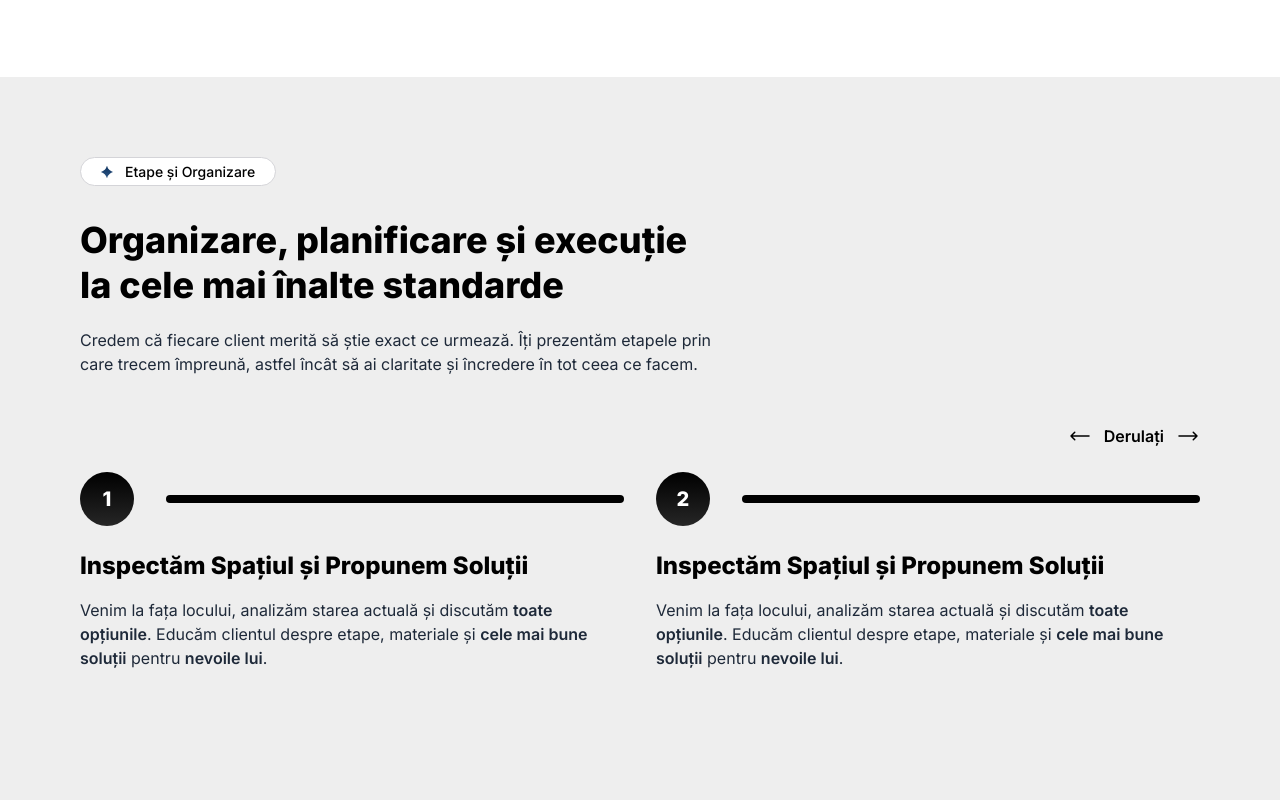
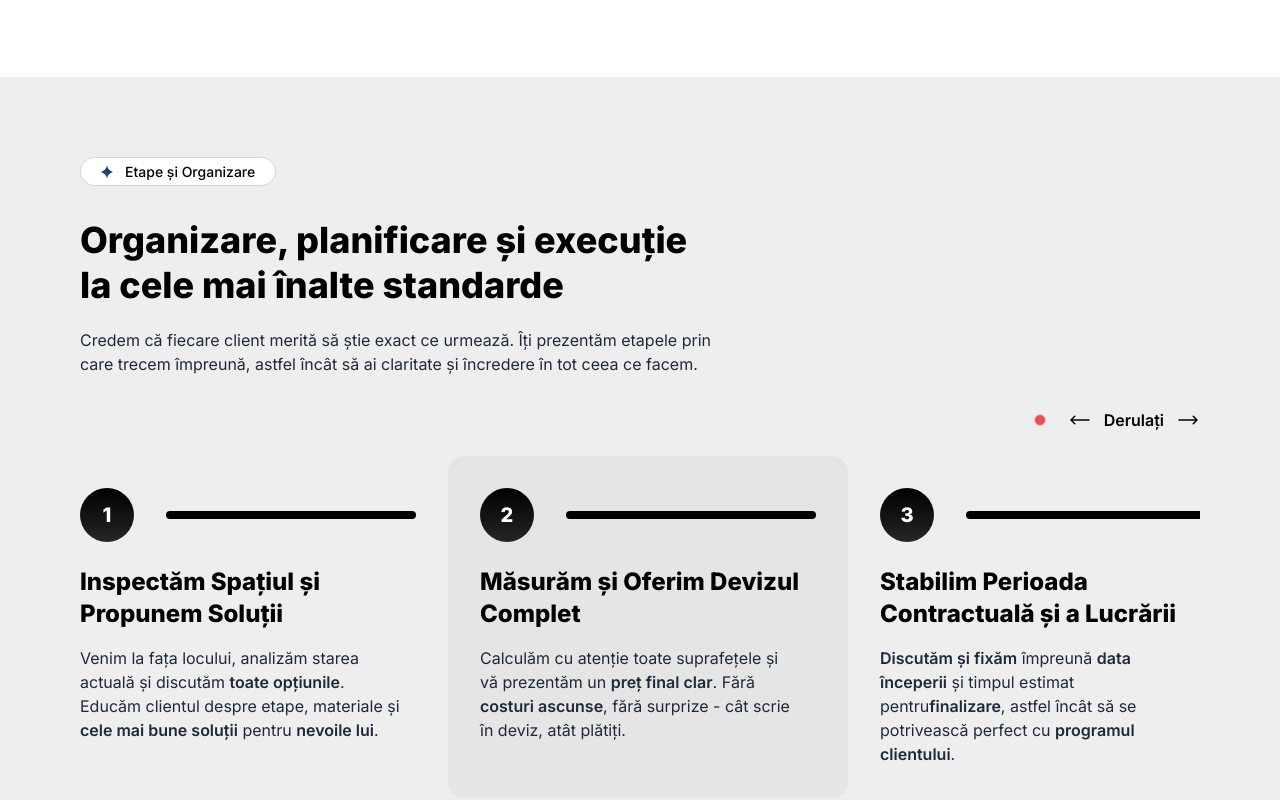
Before and after one commit to Glassto/venncoat, a React (Vite) app: page / in a window 1280 px wide. Shown: the part 2049-2849 px from the top of the page. Before the commit the page ends 2815 px from the top, so only its background shows below. Built offline with nearby package versions, Linux system fonts and the light colour scheme.

Commit message:
Implemented the Steps component

```diff
--- a/src/sections/Steps.jsx
+++ b/src/sections/Steps.jsx
@@ -6,6 +6,87 @@ import {
 } from "@heroicons/react/24/outline";
 
 const Steps = () => {
+  const stepsCardsData = [
+    {
+      id: 1,
+      title: "Inspectăm Spațiul și Propunem Soluții",
+      description: (
+        <>
+          Venim la fața locului, analizăm starea actuală și discutăm{" "}
+          <span>toate opțiunile</span>. Educăm clientul despre etape, materiale
+          și <span>cele mai bune soluții</span> pentru <span>nevoile lui</span>.
+        </>
+      ),
+    },
+    {
+      id: 2,
+      title: "Măsurăm și Oferim Devizul Complet",
+      description: (
+        <>
+          Calculăm cu atenție toate suprafețele și vă prezentăm un{" "}
+          <span>preț final clar</span>. Fără <span>costuri ascunse</span>, fără
+          surprize - cât scrie în deviz, atât plătiți.
+        </>
+      ),
+    },
+    {
+      id: 3,
+      title: "Stabilim Perioada Contractuală și a Lucrării",
+      description: (
+        <>
+          <span>Discutăm și fixăm</span> împreună <span>data începerii</span> și
+          timpul estimat pentru
+          <span>finalizare</span>, astfel încât să se potrivească perfect cu{" "}
+          <span>programul clientului</span>.
+        </>
+      ),
+    },
+    {
+      id: 4,
+      title: "Semnăm Contractul în Scris",
+      description: (
+        <>
+          Ne asumăm <span>responsabilitatea</span> în scris pentru toate
+          detaliile proiectului. <span>Fără promisiuni vagi</span> - fiecare
+          etapă este clar <span>stabilită și semnată</span>.
+        </>
+      ),
+    },
+    {
+      id: 5,
+      title: "Planificăm Logistic și Pregătim Șantierul",
+      description: (
+        <>
+          Asigurăm materiale, <span>organizăm</span> echipa și{" "}
+          <span>protejăm</span> spațiul existent (podele, mobilier, etc) pentru
+          o <span>lucrare curată și eficientă</span>.
+        </>
+      ),
+    },
+    {
+      id: 6,
+      title: "Executăm Lucrarea Impecabil",
+      description: (
+        <>
+          Începem exact la data stabilită și lucrăm cu{" "}
+          <span>atenție la detalii</span>. Păstrăm șantierul ordonat și lăsăm{" "}
+          <span>spațiul curat la final</span>.
+        </>
+      ),
+    },
+    {
+      id: 7,
+      title: "Oferim Suport și după Finalizare",
+      description: (
+        <>
+          <span>Răspundem la telefon</span> și suntem <span>disponibili</span>{" "}
+          pentru orice întrebare sau nevoie, chiar și{" "}
+          <span>după încheierea proiectului.</span>
+        </>
+      ),
+    },
+  ];
+
   return (
     <section className="steps-container">
       <div className="section-header">
@@ -28,40 +109,18 @@ const Steps = () => {
           <ArrowLongRightIcon className="size-6" />
         </div>
         <div className="steps-cards no-scrollbar">
-          <div className="step-card">
-            <div className="step-number">
-              <div className="step-badge">1</div>
-              <div className="step-bar"></div>
+          {stepsCardsData.map((step) => (
+            <div key={step.id} className="step-card">
+              <div className="step-number">
+                <div className="step-badge">{step.id}</div>
+                <div className="step-bar"></div>
+              </div>
+              <div className="step-header">
+                <h2 className="step-title">{step.title}</h2>
+                <p className="step-description">{step.description}</p>
+              </div>
             </div>
-            <div className="step-header">
-              <h2 className="step-title">
-                Inspectăm Spațiul și Propunem Soluții
-              </h2>
-              <p className="step-description">
-                Venim la fața locului, analizăm starea actuală și discutăm{" "}
-                <span>toate opțiunile</span>. Educăm clientul despre etape,
-                materiale și <span>cele mai bune soluții</span> pentru{" "}
-                <span>nevoile lui</span>.
-              </p>
-            </div>
-          </div>
-          <div className="step-card">
-            <div className="step-number">
-              <div className="step-badge">2</div>
-              <div className="step-bar"></div>
-            </div>
-            <div className="step-header">
-              <h2 className="step-title">
-                Inspectăm Spațiul și Propunem Soluții
-              </h2>
-              <p className="step-description">
-                Venim la fața locului, analizăm starea actuală și discutăm{" "}
-                <span>toate opțiunile</span>. Educăm clientul despre etape,
-                materiale și <span>cele mai bune soluții</span> pentru{" "}
-                <span>nevoile lui</span>.
-              </p>
-            </div>
-          </div>
+          ))}
         </div>
       </div>
     </section>
--- a/src/styles/index.css
+++ b/src/styles/index.css
@@ -228,7 +228,7 @@
   }
 
   .steps-cards-container {
-    @apply mt-12 flex w-full flex-col;
+    @apply mt-8 mr-2 flex w-full flex-col;
   }
 
   .interaction {
@@ -245,10 +245,14 @@
 
   .steps-cards {
     @apply flex max-w-full snap-x snap-mandatory flex-nowrap gap-8 overflow-x-auto will-change-scroll;
+
+    > *:nth-child(even) {
+      @apply min-w-100 rounded-2xl bg-neutral-200 px-8;
+    }
   }
 
   .step-card {
-    @apply flex min-w-90 snap-start snap-always scroll-ml-1 flex-col;
+    @apply flex min-w-84 snap-start snap-always scroll-ml-1 flex-col py-8;
   }
 
   .step-number {
@@ -265,15 +269,15 @@
   }
 
   .step-header {
-    @apply w-full;
+    @apply w-80;
   }
 
   .step-title {
-    @apply text-2xl font-extrabold;
+    @apply min-h-16 text-2xl font-extrabold;
   }
 
   .step-description {
-    @apply my-4 text-gray-800;
+    @apply mt-4 text-gray-800;
 
     span {
       @apply font-semibold;
```
